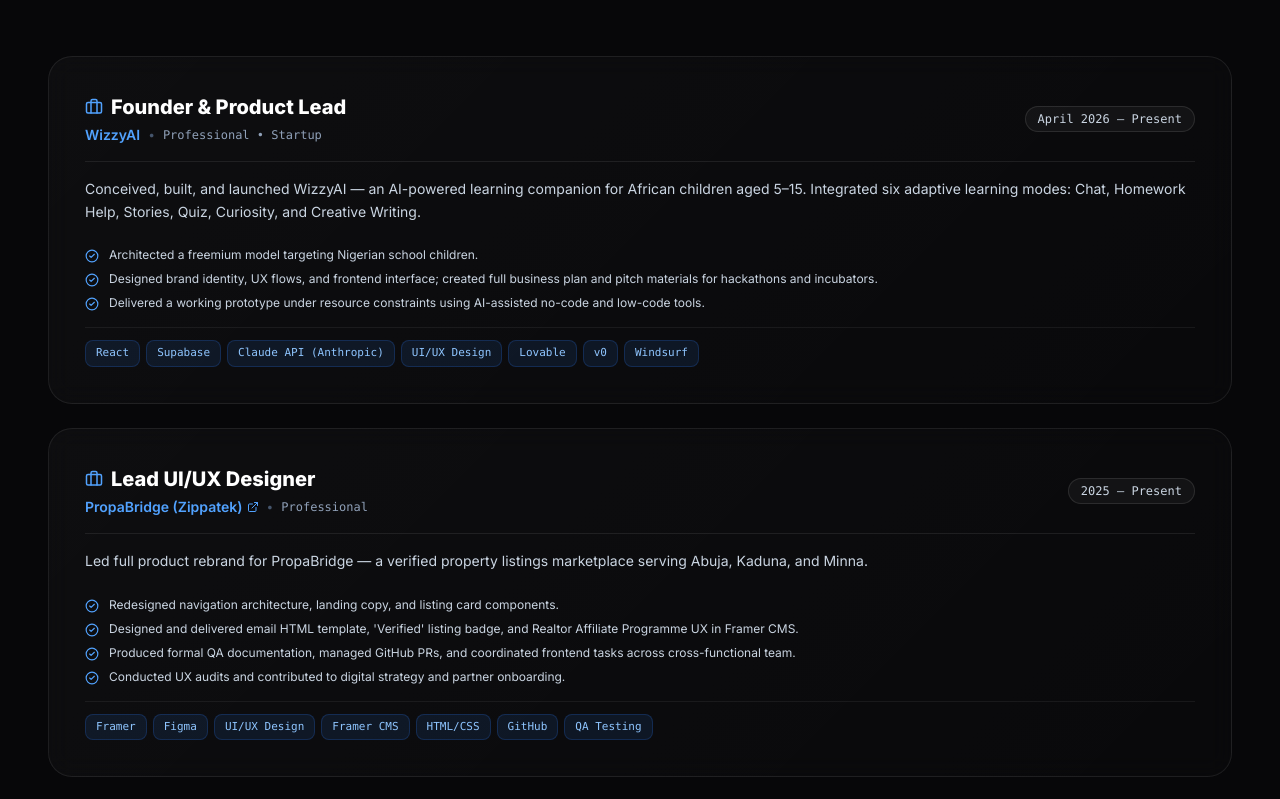
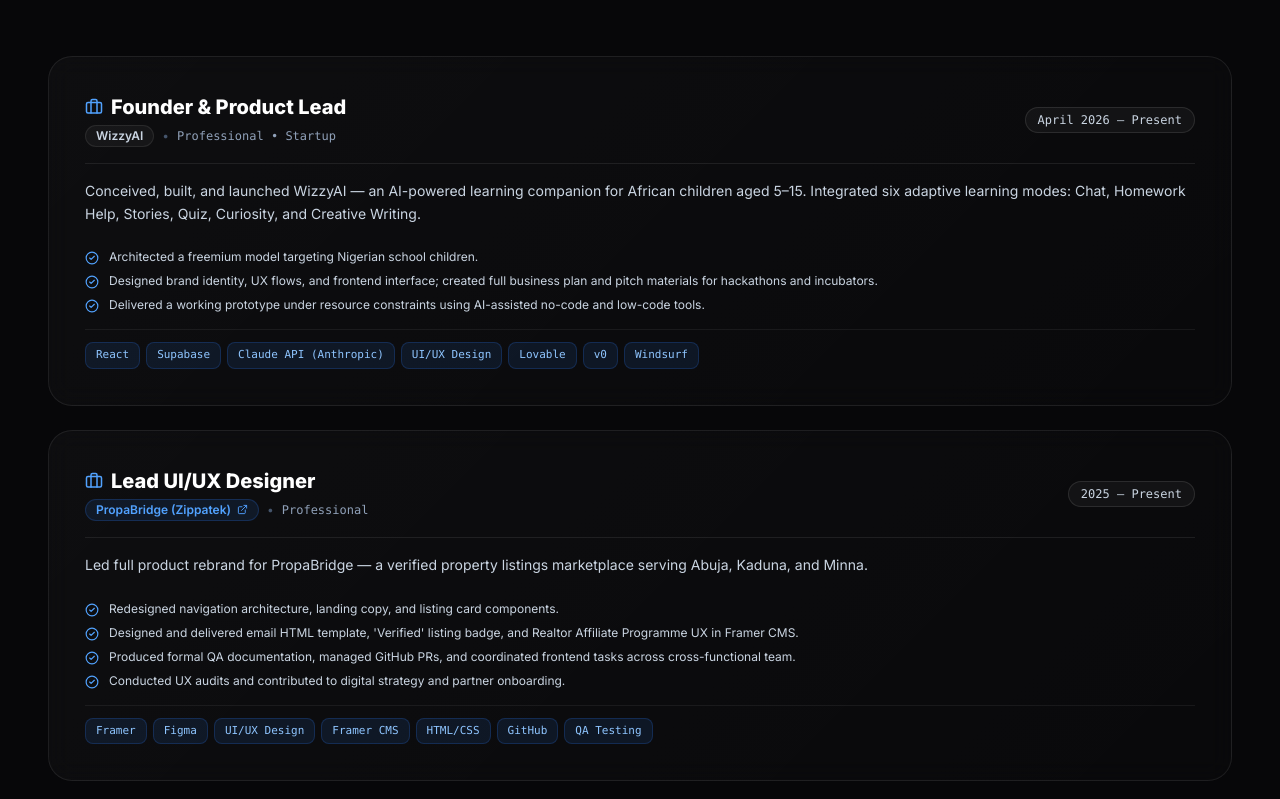
Before and after one commit to hafeezmt/jungudo-portfolio, a Next.js app: page / in a window 1280 px wide. Shown: the part 7001-7800 px from the top of the page. Built offline with nearby package versions, Linux system fonts and the light colour scheme.

Commit message:
style-enhance-experience-company-link-badges-and-role-tags

```diff
--- a/src/components/Experience.tsx
+++ b/src/components/Experience.tsx
@@ -57,13 +57,13 @@
                           href={item.companyUrl}
                           target="_blank"
                           rel="noopener noreferrer"
-                          className="inline-flex items-center gap-1 text-sm font-semibold text-blue-400 hover:text-blue-300 transition-colors"
+                          className="inline-flex items-center gap-1.5 px-2.5 py-0.5 rounded-full bg-blue-500/10 border border-blue-500/20 text-xs font-semibold text-blue-400 hover:bg-blue-500/20 hover:text-blue-300 transition-colors"
                         >
                           {item.company}
-                          <ExternalLink size={12} />
+                          <ExternalLink size={11} />
                         </a>
                       ) : (
-                        <span className="text-sm font-semibold text-blue-400">{item.company}</span>
+                        <span className="inline-flex items-center px-2.5 py-0.5 rounded-full bg-white/[0.04] border border-white/8 text-xs font-semibold text-slate-300">{item.company}</span>
                       )}
                       <span className="text-slate-600 text-xs">•</span>
                       <span className="text-xs font-mono text-slate-400">{item.category}</span>
```
